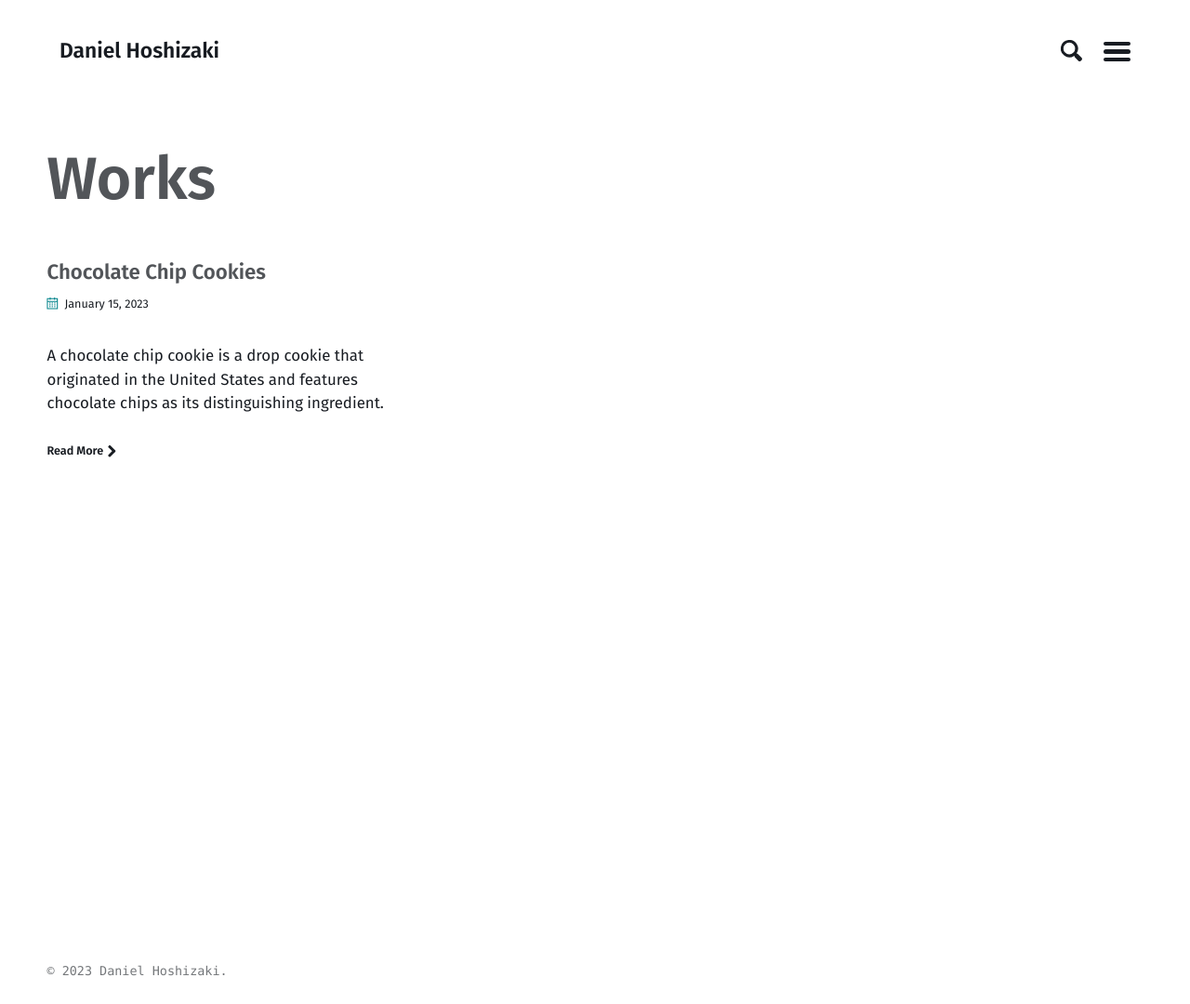
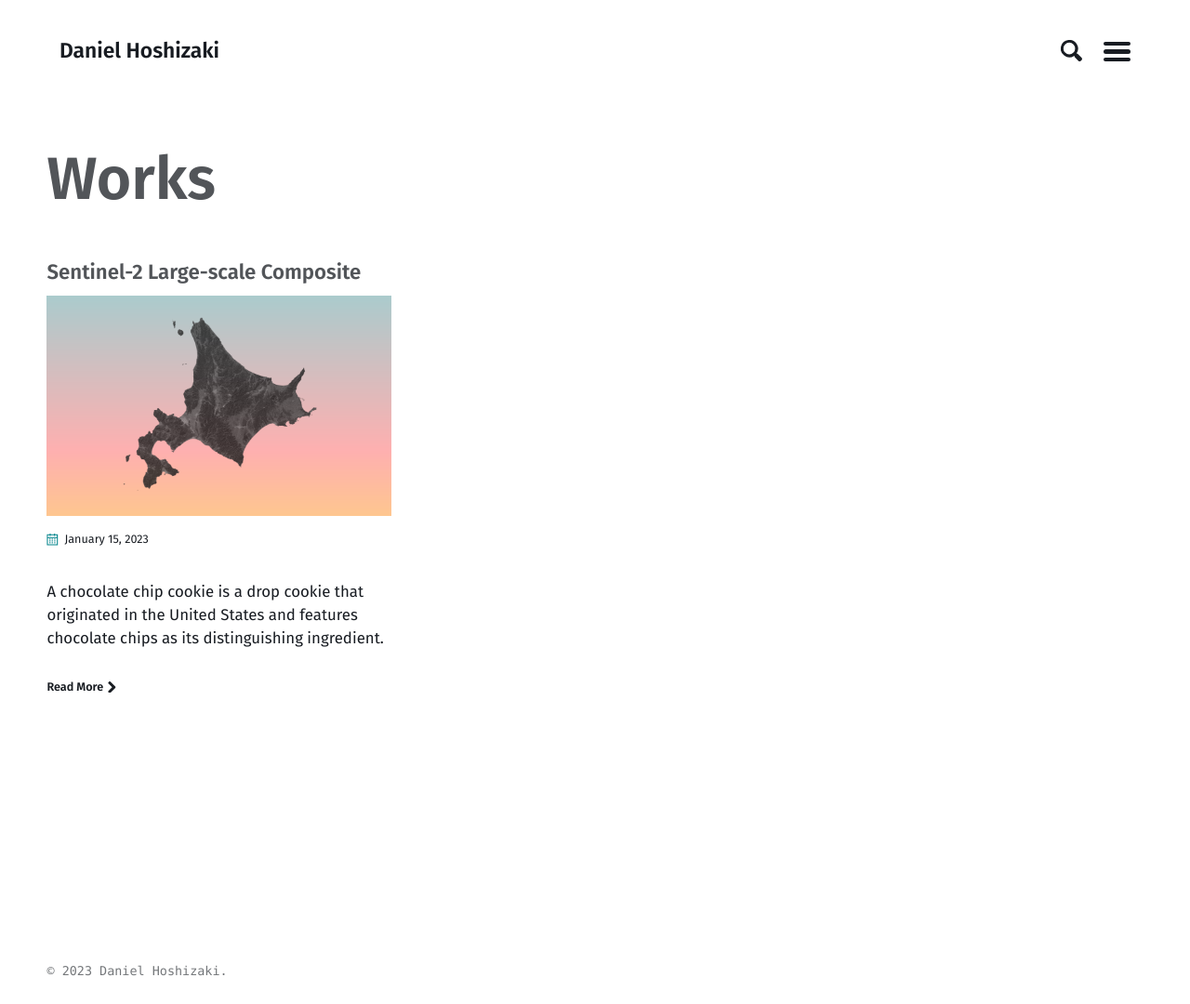
Before and after one commit to mmistakes/jekyll-theme-basically-basic, a Jekyll site: the page built from works.md, in a window 1280 px wide. Shown: the whole page at 93% size. Built offline with Jekyll 4.4.1, drawn with Linux system fonts in a browser that asks for light colours.

```diff
--- a/_works/new-article.md
+++ b/_works/new-article.md
@@ -1,6 +1,10 @@
 ---
 layout: map
-title: "Chocolate Chip Cookies"
+title: "Sentinel-2 Large-scale Composite"
+image:
+  path: /assets/images/portfolio/hokkaido.png
+  thumbnail: /assets/images/portfolio/hokkaido.png
+  caption: "Image from [Daniel Hoshizaki](https://www.danielhoshizaki.com)"
 ---
 
 A chocolate chip cookie is a drop cookie that originated in the United States and features chocolate chips as its distinguishing ingredient.
```
